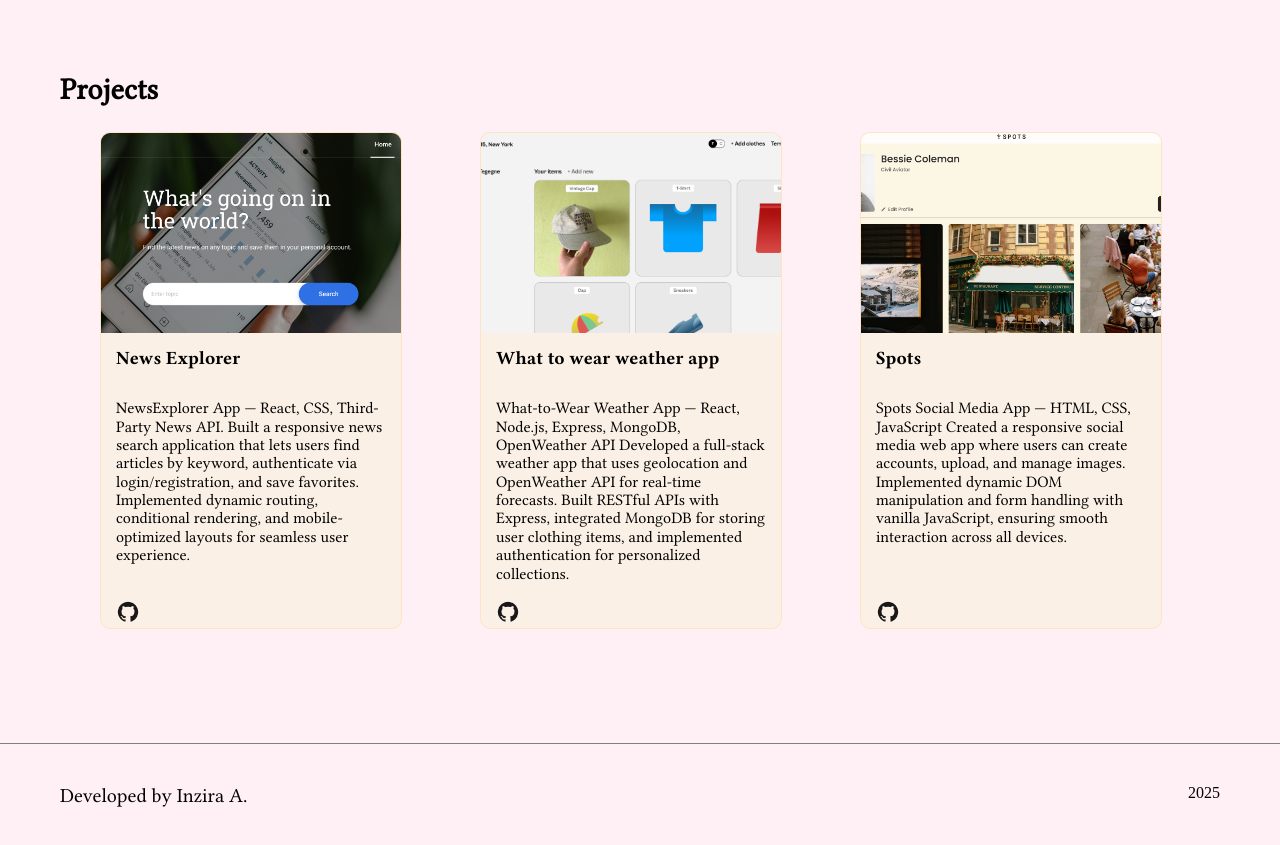
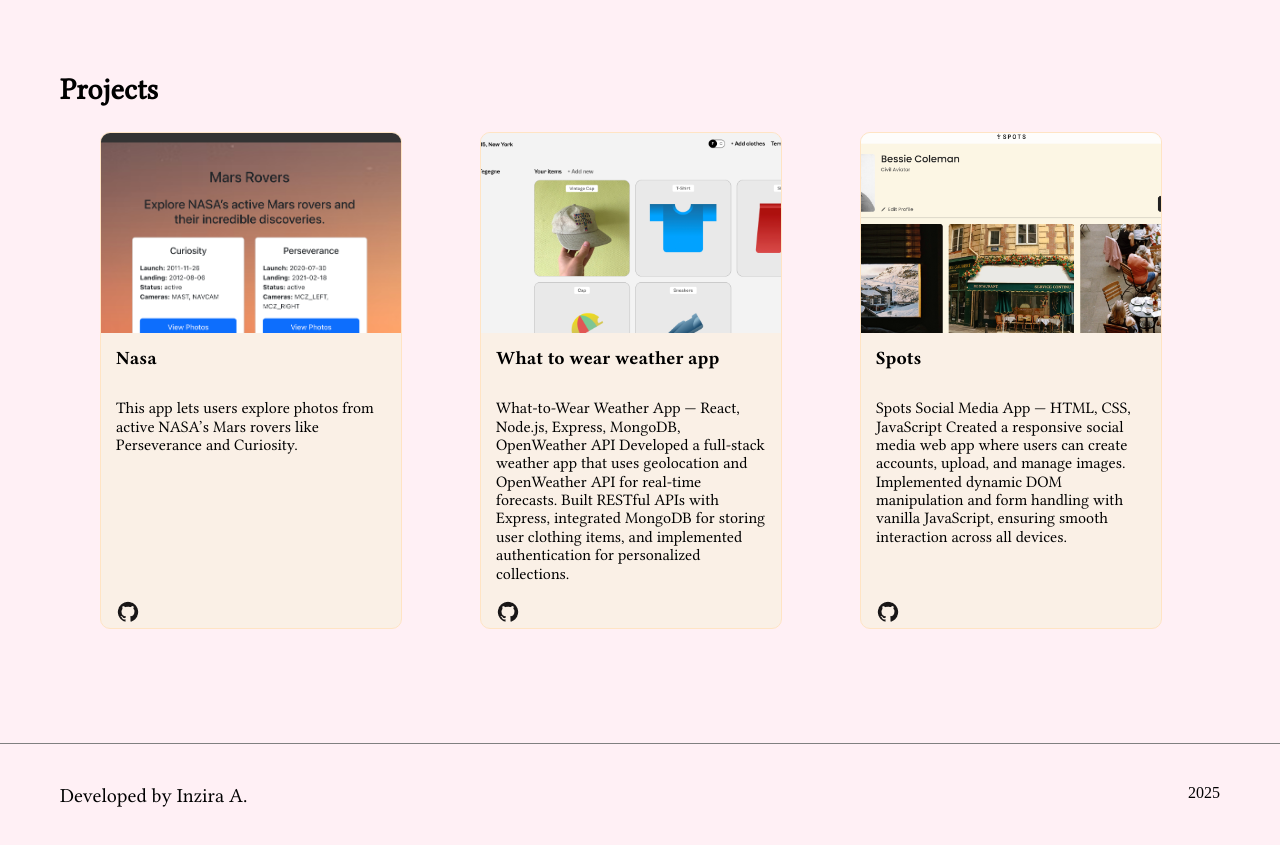
Before and after one commit to Inzira117/My-website, a React (Vite) app: page / in a window 1280 px wide. Shown: the part 1740-2585 px from the top of the page. Built offline with nearby package versions, Linux system fonts and the light colour scheme.

Commit message:
Added new project

```diff
--- a/src/components/Projects/Projects.jsx
+++ b/src/components/Projects/Projects.jsx
@@ -1,4 +1,5 @@
 import "./Projects.css";
+import Nasa from "../../assets/Nasa.png";
 import News from "../../assets/News.png";
 import Wtwr from "../../assets/Wtwr.png";
 import Spots from "../../assets/Spots.png";
@@ -11,11 +12,17 @@ export default function Projects() {
       <h2 className="projects__title">Projects</h2>
       <ul className="projects__cards">
         <ProjectCard
+          image={Nasa}
+          title="Nasa"
+          description="This app lets users explore photos from active NASA’s Mars rovers like Perseverance and Curiosity."
+          github="https://github.com/Inzira117/Nasa-project "
+        />
+        {/* <ProjectCard
           image={News}
           title="News Explorer"
           description="NewsExplorer App — React, CSS, Third-Party News API. Built a responsive news search application that lets users find articles by keyword, authenticate via login/registration, and save favorites. Implemented dynamic routing, conditional rendering, and mobile-optimized layouts for seamless user experience."
           github="https://github.com/Inzira117/Final_Project_News"
-        />
+        /> */}
         <ProjectCard
           image={Wtwr}
           title="What to wear weather app"
```
Also changed, not shown: src/assets/Nasa.png (added).
